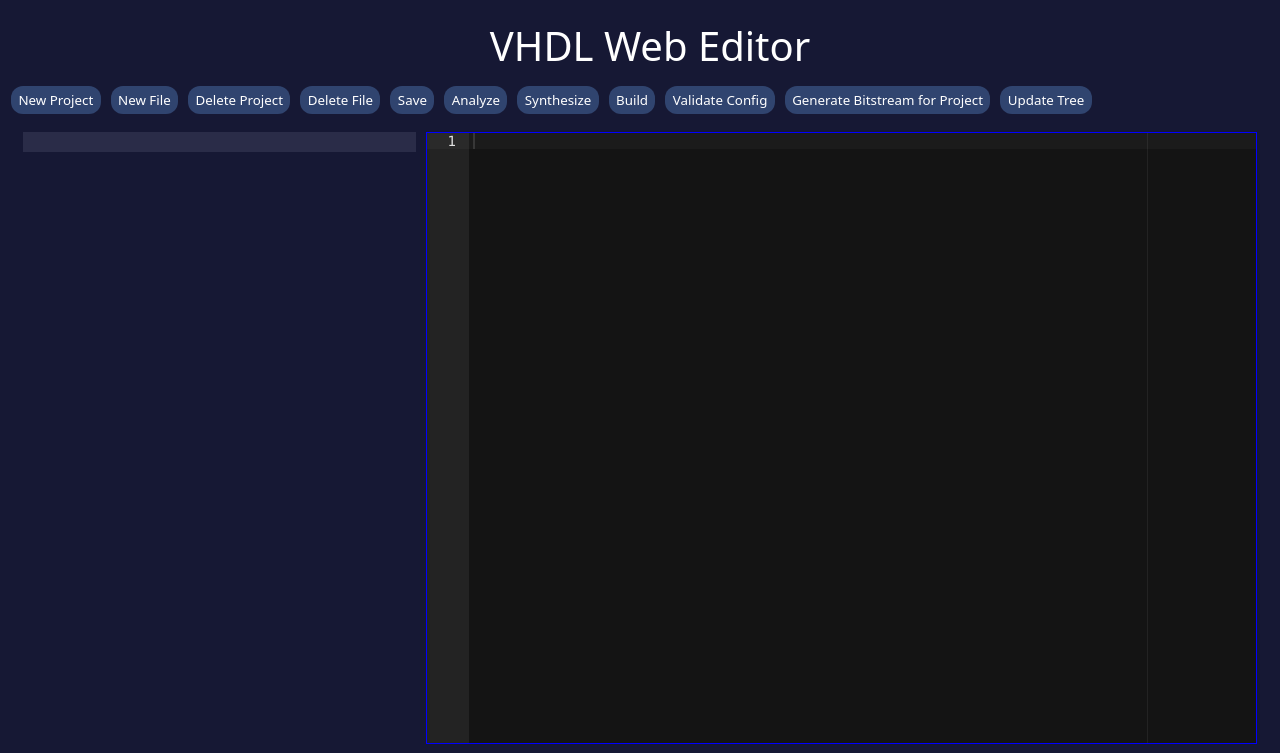
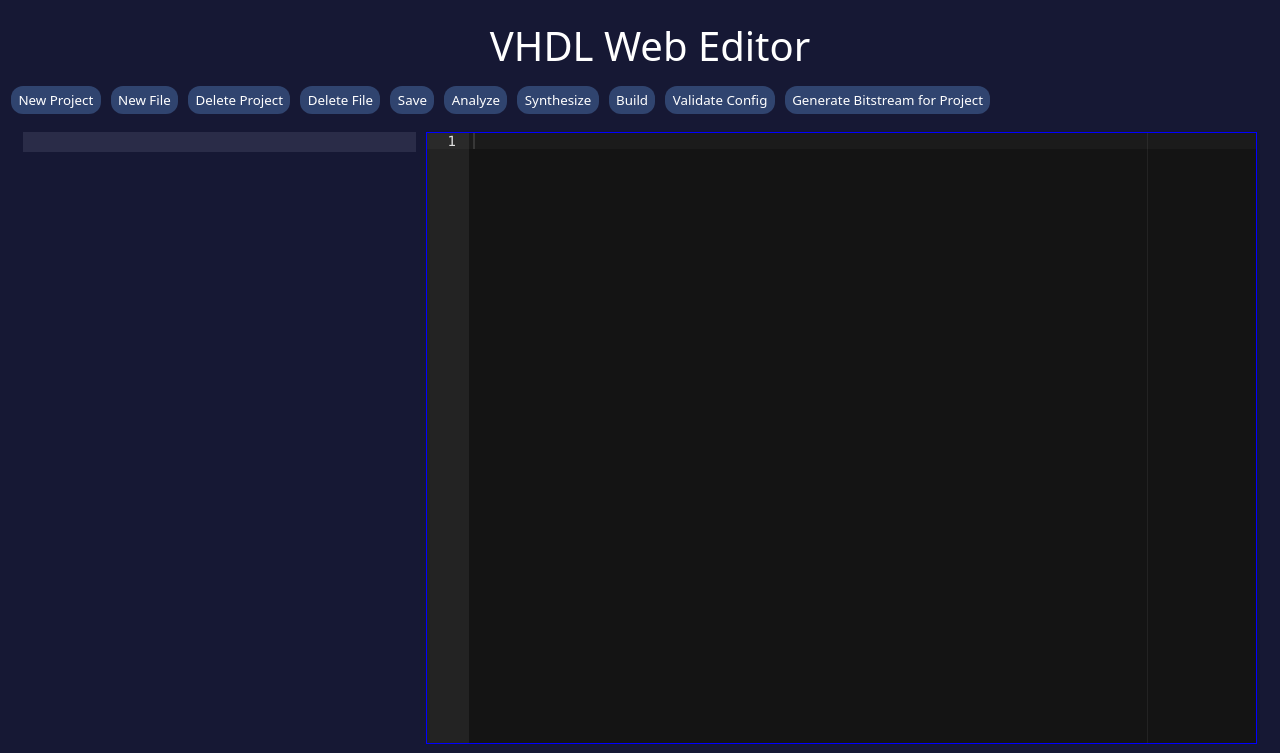
Before and after one commit to dahalankur/es4VHDL, a Flask app: template templates/index.html in a window 1280 px wide. Shown: the top 753 px of the page. Run offline with Flask 3, Linux system fonts and the light colour scheme; the template is opened without the code that fills it, so the values that code supplies are empty; some libraries are stand-ins or nearby versions.

Commit message:
Get tree rather than reload

```diff
--- a/app.py
+++ b/app.py
@@ -72,13 +72,13 @@ def make_tree(path):
                 tree['children'].append(dict(name=name, path=fn))
     return tree
 
+# TODO: Eventually remove this route, as every other route should
+# return the tree, and the tree should be updated on the frontend
+# This therefore does not to be called ever.
 @app.route('/get_tree', methods = ['GET'])
 @htpasswd.required
 def get_tree(user):
-    print('get_tree called')
     path = os.path.expanduser(f'/h/{user}/.es4/')
-    print('get_tree called 2')
-    # print(jsonify(make_tree(path)))
     return jsonify(make_tree(path))
 
 @app.route('/delete_file', methods = ['GET'])
--- a/templates/index.html
+++ b/templates/index.html
@@ -340,7 +340,7 @@
                     if (response.status != 200) {
                         alert("Error building the project")
                     } else {
-                        location.reload(); // TODO: question to ellis -> Why was this added?? We also want to preserve the state of the dir tree after reload, but we can think about that once we've finalized our frontend
+                        // location.reload(); // TODO: question to ellis -> Why was this added?? We also want to preserve the state of the dir tree after reload, but we can think about that once we've finalized our frontend
                     }
                     get_and_update_tree();
                 })
@@ -397,7 +397,6 @@
             <button class="button-40" id="Build" onclick="build()">Build</button>
             <button class="button-40" id="ValidateTOML" onclick="save_file(); validateToml()">Validate Config</button>
             <button class="button-40" id="Generate_Bin" onclick="generate_bin()">Generate Bitstream for Project</button>
-            <button class="button-40" id="Update Tree" onclick="get_and_update_tree()">Update Tree</button>
 
         </div>
     </div>
```
Also changed, not shown: 1 other file.
